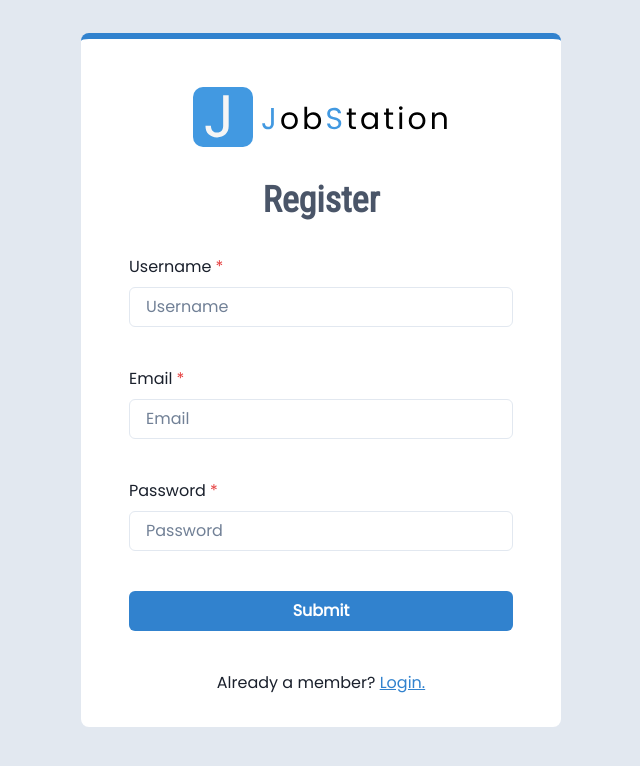
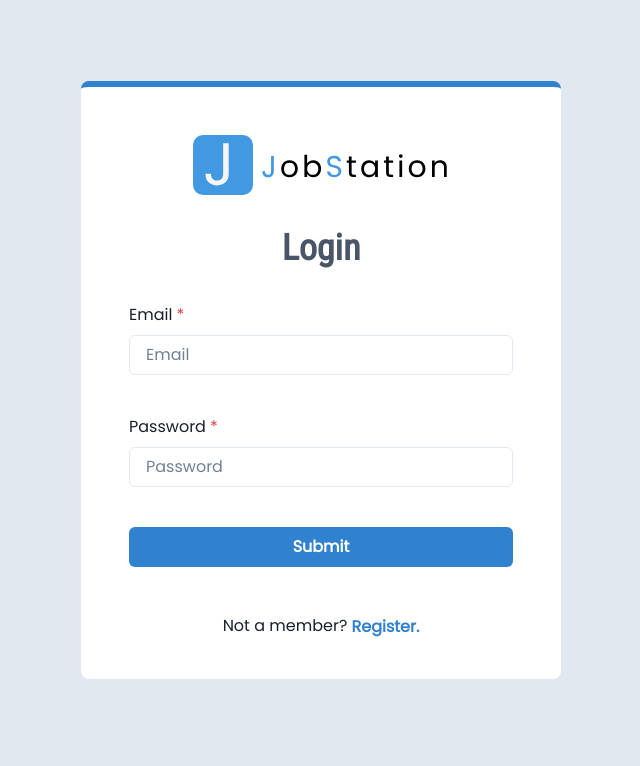
Before and after one commit to matheusmassari/mern-job-dashboard, a Next.js app: page /register in a window 1280 px wide. Shown: the top 766 px of the page, without its empty margins (319-959 px from the left). Built offline with nearby package versions, Linux system fonts and the light colour scheme.

Commit message:
Refatoração p modularizar schemas do Yup e componentes de formulários, criação do contexto global (AppContext)

```diff
--- /dev/null
+++ b/src/context/appContext.js
@@ -0,0 +1,29 @@
+import { useState, createContext, useContext } from "react";
+
+export const initialState = {
+    isLoading: false,
+    showAlert: false,
+    alertText: "",
+    alertType: "",
+};
+
+const AppContext = createContext();
+const AppProvider = ({ children }) => {
+    const [state, setState] = useState(initialState);
+
+    return (
+        <AppContext.Provider
+            value={{
+                ...state,
+            }}
+        >
+            {children}
+        </AppContext.Provider>
+    );
+};
+
+export const useAppContext = () => {
+    return useContext(AppContext);
+};
+
+export { AppProvider };
--- a/src/pages/_app.js
+++ b/src/pages/_app.js
@@ -1,12 +1,14 @@
 import { ChakraProvider } from "@chakra-ui/react";
 import theme from "../../styles/theme";
-
+import { AppProvider } from "../context/appContext";
 
 function MyApp({ Component, pageProps }) {
     return (
-        <ChakraProvider theme={theme}>
-            <Component {...pageProps} />
-        </ChakraProvider>
+        <AppProvider>
+            <ChakraProvider theme={theme}>
+                <Component {...pageProps} />
+            </ChakraProvider>
+        </AppProvider>
     );
 }
 
--- a/src/pages/register.js
+++ b/src/pages/register.js
@@ -1,4 +1,4 @@
-import React, { useEffect, useState } from "react";
+import React, { useState } from "react";
 import { useForm } from "react-hook-form";
 import {
     Box,
@@ -8,51 +8,35 @@ import {
     FormControl,
     FormLabel,
     FormErrorMessage,
-    FormHelperText,
     Input,
     Image,
     Center,
     Heading,
     VStack,
     Button,
-    Link,
-    chakra,
 } from "@chakra-ui/react";
 import { yupResolver } from "@hookform/resolvers/yup";
-import * as yup from "yup";
-import NextLink from "next/link";
-
-// Setup inicial - Sem Contexto
-
-const schema = yup
-    .object()
-    .shape({
-        username: yup
-            .string("Não deve conter caracteres especiais")
-            .required("Campo obrigatório"),
-        email: yup
-            .string()
-            .email("Email inválido")
-            .required("O email é obrigatório"),
-        password: yup
-            .string()
-            .required("Por favor, digite sua senha.")
-            .matches(
-                /^.*(?=.{8,})((?=.*[!@#$%^&*()\-_=+{};:,<.>]){1})(?=.*\d)((?=.*[a-z]){1})((?=.*[A-Z]){1}).*$/,
-                "A senha deve conter pelo menos 8 caracteres, uma maiúscula, um número e um caractere especial."
-            ),
-    })
-    .required();
+import { registerSchema } from "../utils/registerSchema";
+import { useAppContext } from "../context/appContext";
 
 const RegisterPage = () => {
+    // const context = useAppContext();
+    // console.log(context)
+
+    // React-Hook-Form and Yup Validation (useForm) //
     const {
         register,
         handleSubmit,
         formState: { errors },
     } = useForm({
-        resolver: yupResolver(schema),
+        resolver: yupResolver(registerSchema),
         mode: "onBlur",
     });
+    // End //
+
+    const [isMember, setIsMember] = useState(true);
+
+    const toggleMember = () => setIsMember(!isMember)
 
     const submitUser = (data) => {
         console.log(data);
@@ -60,26 +44,110 @@ const RegisterPage = () => {
 
     return (
         <Grid minH="95vh" alignItems="center">
+            {/* LOGIN EXISTING USER */}
+            {isMember && (
                 <form>
                     <Container
                         borderTop="6px solid"
                         borderTopColor="blue.500"
                         backgroundColor="white"
                         w="30rem"
-                    height="fit-content"
+                        h="fit-content"
                         borderRadius="8px"
                         px="3rem"
                         py="2rem"
                     >
                         <Center mb="2rem">
-                        <Image src={"jobstation-logo.svg"} alt="Logo Marca" />
+                            <Image
+                                src={"jobstation-logo.svg"}
+                                alt="Logo Marca"
+                            />
+                        </Center>
+                        <Heading textAlign="center" color="gray.600" mb="2rem">
+                            Login
+                        </Heading>
+                        <VStack spacing={10}>
+                            <FormControl isRequired isInvalid={errors.email}>
+                                <FormLabel htmlFor="email">Email</FormLabel>
+                                <Input
+                                    id="email"
+                                    placeholder="Email"
+                                    {...register("email")}
+                                />
+                                <FormErrorMessage>
+                                    {errors?.email?.message}
+                                </FormErrorMessage>
+                            </FormControl>
+                            <FormControl isRequired isInvalid={errors.password}>
+                                <FormLabel htmlFor="password">
+                                    Password
+                                </FormLabel>
+                                <Input
+                                    type="password"
+                                    id="password"
+                                    placeholder="Password"
+                                    {...register("password")}
+                                />
+                                <FormErrorMessage>
+                                    {errors?.password?.message}
+                                </FormErrorMessage>
+                            </FormControl>
+                            <Button
+                                colorScheme="blue"
+                                w="100%"
+                                type="submit"
+                                onClick={handleSubmit(submitUser)}
+                                disabled={!!errors.email || !!errors.password}
+                            >
+                                Submit
+                            </Button>
+                            <Box>
+                                <Text>
+                                    Not a member?{" "}
+                                    <Button
+                                        variant="none"
+                                        px="0"
+                                        py="0"
+                                        color="blue.500"
+                                        onClick={toggleMember}
+                                    >
+                                        Register.
+                                    </Button>
+                                </Text>
+                            </Box>
+                        </VStack>
+                    </Container>
+                </form>
+            )}
+
+            {/* REGISTER NEW USER */}
+
+            {!isMember && (
+                <form>
+                    <Container
+                        borderTop="6px solid"
+                        borderTopColor="blue.500"
+                        backgroundColor="white"
+                        w="30rem"
+                        h="fit-content"
+                        borderRadius="8px"
+                        px="3rem"
+                        py="2rem"
+                    >
+                        <Center mb="2rem">
+                            <Image
+                                src={"jobstation-logo.svg"}
+                                alt="Logo Marca"
+                            />
                         </Center>
                         <Heading textAlign="center" color="gray.600" mb="2rem">
                             Register
                         </Heading>
                         <VStack spacing={10}>
                             <FormControl isRequired isInvalid={errors.username}>
-                            <FormLabel htmlFor="username">Username</FormLabel>
+                                <FormLabel htmlFor="username">
+                                    Username
+                                </FormLabel>
                                 <Input
                                     id="username"
                                     placeholder="Username"
@@ -101,7 +169,9 @@ const RegisterPage = () => {
                                 </FormErrorMessage>
                             </FormControl>
                             <FormControl isRequired isInvalid={errors.password}>
-                            <FormLabel htmlFor="password">Password</FormLabel>
+                                <FormLabel htmlFor="password">
+                                    Password
+                                </FormLabel>
                                 <Input
                                     type="password"
                                     id="password"
@@ -128,18 +198,21 @@ const RegisterPage = () => {
                             <Box>
                                 <Text>
                                     Already a member?{" "}
-                                <NextLink href="/landing" passHref>
-                                    <Link style={{ textDecoration: "none" }}>
-                                        <chakra.span color="blue.500" as="u">
+                                    <Button
+                                        variant="none"
+                                        px="0"
+                                        py="0"
+                                        color="blue.500"
+                                        onClick={toggleMember}
+                                    >
                                         Login.
-                                        </chakra.span>
-                                    </Link>
-                                </NextLink>
+                                    </Button>
                                 </Text>
                             </Box>
                         </VStack>
                     </Container>
                 </form>
+            )}
         </Grid>
     );
 };
--- /dev/null
+++ b/src/utils/registerSchema.js
@@ -0,0 +1,21 @@
+import * as yup from "yup";
+
+export const registerSchema = yup
+    .object()
+    .shape({
+        username: yup
+            .string("Não deve conter caracteres especiais")
+            .required("Campo obrigatório"),
+        email: yup
+            .string()
+            .email("Email inválido")
+            .required("O email é obrigatório"),
+        password: yup
+            .string()
+            .required("Por favor, digite sua senha.")
+            .matches(
+                /^.*(?=.{8,})((?=.*[!@#$%^&*()\-_=+{};:,<.>]){1})(?=.*\d)((?=.*[a-z]){1})((?=.*[A-Z]){1}).*$/,
+                "A senha deve conter pelo menos 8 caracteres, uma maiúscula, um número e um caractere especial."
+            ),
+    })
+    .required();
```
Also changed, not shown: src/components/forms/LoginForm.js (added, +9 -0 lines), src/components/forms/RegisterForm.js (added, +9 -0 lines), src/context/actions.js (added), src/context/reducer.js (added). Lines whose indentation alone changed are shown as unchanged.
